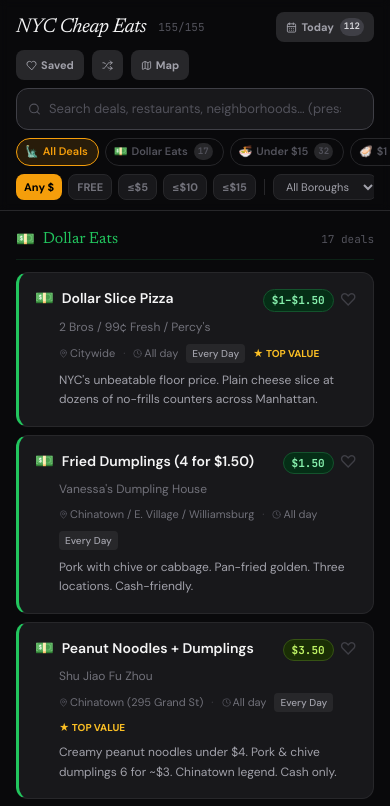
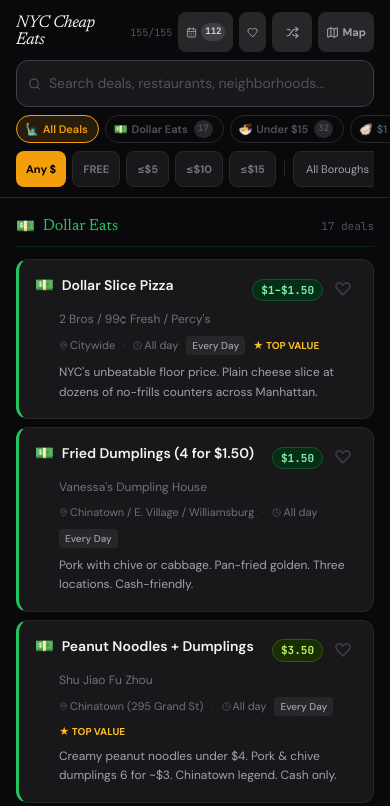
Before and after one commit to TraceCohenTech/nyc-cheap-eats, a Next.js app: page / in a window 390 px wide. Shown: the top 806 px of the page. Built offline with nearby package versions, Linux system fonts and the light colour scheme.

Commit message:
Mobile optimization: larger touch targets, compact header, cleaner search

```diff
--- a/app/page.tsx
+++ b/app/page.tsx
@@ -90,7 +90,7 @@
           <button
             onClick={e => { e.stopPropagation(); onToggleSave(d.s); }}
             aria-label={isSaved ? "Unsave" : "Save"}
-            className={`text-[17px] leading-none transition-all ${isSaved ? "text-red-400" : "text-zinc-700 hover:text-zinc-400"}`}
+            className={`text-[18px] leading-none transition-all p-1 -m-1 min-w-[36px] min-h-[36px] flex items-center justify-center ${isSaved ? "text-red-400" : "text-zinc-700 hover:text-zinc-400"}`}
           >
             {isSaved ? "♥" : "♡"}
           </button>
@@ -310,18 +310,18 @@
         <div className="max-w-2xl mx-auto px-4">
 
           {/* Row 1: Brand + quick actions */}
-          <div className="flex items-center gap-2 pt-3 pb-2 flex-wrap">
-            <h1 className="font-serif italic text-[20px] text-zinc-100 leading-none tracking-tight mr-1">
+          <div className="flex items-center gap-1.5 pt-3 pb-2">
+            <h1 className="font-serif italic text-[17px] sm:text-[20px] text-zinc-100 leading-none tracking-tight">
               NYC Cheap Eats
             </h1>
-            <span className="font-mono text-[11px] text-zinc-600 mr-auto">
+            <span className="font-mono text-[10px] text-zinc-600 mr-auto">
               {filtered.length}/{DEALS.length}
             </span>
 
             {/* Today toggle */}
             <button
               onClick={() => setTodayOnly(v => !v)}
-              className={`flex items-center gap-1 px-2.5 py-1.5 rounded-lg text-[11px] font-bold transition-all min-h-[30px] ${
+              className={`flex items-center gap-1 px-2 py-1 sm:px-2.5 sm:py-1.5 rounded-lg text-[11px] font-bold transition-all min-h-[40px] ${
                 todayOnly
                   ? "bg-green-500 text-black"
                   : "bg-zinc-800 text-zinc-400 hover:bg-zinc-700"
@@ -329,9 +329,9 @@
               title={`${todayCount} deals on ${todayName}`}
             >
               <CalendarDays size={11} />
-              {todayOnly ? todayName : "Today"}
+              <span className="hidden xs:inline sm:inline">{todayOnly ? todayName : "Today"}</span>
               {!todayOnly && (
-                <span className="bg-zinc-700 text-zinc-300 text-[9px] px-1 py-0.5 rounded-full font-mono ml-0.5">
+                <span className="bg-zinc-700 text-zinc-300 text-[9px] px-1 py-0.5 rounded-full font-mono">
                   {todayCount}
                 </span>
               )}
@@ -340,7 +340,7 @@
             {/* Saved toggle */}
             <button
               onClick={() => setSavedOnly(v => !v)}
-              className={`flex items-center gap-1 px-2.5 py-1.5 rounded-lg text-[11px] font-bold transition-all min-h-[30px] ${
+              className={`flex items-center gap-1 px-2 py-1 sm:px-2.5 sm:py-1.5 rounded-lg text-[11px] font-bold transition-all min-h-[40px] ${
                 savedOnly
                   ? "bg-red-500 text-white"
                   : "bg-zinc-800 text-zinc-400 hover:bg-zinc-700"
@@ -348,9 +348,9 @@
               title="Your saved deals"
             >
               <Heart size={11} className={savedOnly ? "fill-current" : ""} />
-              Saved
+              <span className="hidden xs:inline sm:inline">Saved</span>
               {saved.size > 0 && (
-                <span className={`text-[9px] px-1 py-0.5 rounded-full font-mono ml-0.5 ${savedOnly ? "bg-red-800 text-red-200" : "bg-zinc-700 text-zinc-300"}`}>
+                <span className={`text-[9px] px-1 py-0.5 rounded-full font-mono ${savedOnly ? "bg-red-800 text-red-200" : "bg-zinc-700 text-zinc-300"}`}>
                   {saved.size}
                 </span>
               )}
@@ -359,20 +359,20 @@
             {/* Surprise */}
             <button
               onClick={pickSurprise}
-              className="flex items-center gap-1 px-2.5 py-1.5 rounded-lg text-[11px] font-bold bg-zinc-800 text-zinc-400 hover:bg-amber-500 hover:text-black transition-all min-h-[30px]"
+              className="flex items-center justify-center w-10 rounded-lg text-[11px] font-bold bg-zinc-800 text-zinc-400 hover:bg-amber-500 hover:text-black transition-all min-h-[40px]"
               title="Random deal"
             >
-              <Shuffle size={11} />
+              <Shuffle size={13} />
             </button>
 
             {/* Map toggle */}
             <button
               onClick={() => setShowMap(v => !v)}
-              className={`flex items-center gap-1 px-2.5 py-1.5 rounded-lg text-[11px] font-bold transition-all min-h-[30px] ${
+              className={`flex items-center gap-1 px-2 py-1 sm:px-2.5 sm:py-1.5 rounded-lg text-[11px] font-bold transition-all min-h-[40px] ${
                 showMap ? "bg-amber-500 text-black" : "bg-zinc-800 text-zinc-400 hover:bg-zinc-700"
               }`}
             >
-              {showMap ? <AlignJustify size={11} /> : <MapIcon size={11} />}
+              {showMap ? <AlignJustify size={13} /> : <MapIcon size={13} />}
               {showMap ? "List" : "Map"}
             </button>
           </div>
@@ -384,8 +384,8 @@
               ref={searchRef}
               value={q}
               onChange={e => setQ(e.target.value)}
-              placeholder='Search deals, restaurants, neighborhoods… (press / to focus)'
-              className="w-full pl-8 pr-8 py-2.5 bg-zinc-900 border border-zinc-700 rounded-xl text-[13px] text-zinc-100 placeholder-zinc-600 outline-none focus:border-amber-500 transition-colors"
+              placeholder="Search deals, restaurants, neighborhoods…"
+              className="w-full pl-8 pr-8 py-3 bg-zinc-900 border border-zinc-700 rounded-xl text-[14px] text-zinc-100 placeholder-zinc-600 outline-none focus:border-amber-500 transition-colors"
             />
             {q && (
               <button onClick={() => setQ("")} className="absolute right-2.5 top-1/2 -translate-y-1/2 text-zinc-500 hover:text-zinc-300">
@@ -436,7 +436,7 @@
               <button
                 key={p.value}
                 onClick={() => setMaxPrice(p.value)}
-                className={`flex-shrink-0 px-2 py-1 rounded-lg text-[11px] font-bold transition-all min-h-[26px] whitespace-nowrap ${
+                className={`flex-shrink-0 px-2.5 py-1.5 rounded-lg text-[11px] font-bold transition-all min-h-[36px] whitespace-nowrap ${
                   maxPrice === p.value
                     ? "bg-amber-500 text-black"
                     : "bg-zinc-900 border border-zinc-800 text-zinc-500 hover:border-zinc-600 hover:text-zinc-300"
@@ -451,7 +451,7 @@
             <select
               value={bor}
               onChange={e => setBor(e.target.value)}
-              className="flex-shrink-0 px-2 py-1 bg-zinc-900 border border-zinc-800 rounded-lg text-[11px] text-zinc-400 cursor-pointer outline-none focus:border-amber-500"
+              className="flex-shrink-0 px-2 py-2 bg-zinc-900 border border-zinc-800 rounded-lg text-[11px] text-zinc-400 cursor-pointer outline-none focus:border-amber-500 min-h-[36px]"
             >
               {["All Boroughs","Manhattan","Brooklyn","Queens","Bronx","Staten Island","Citywide"].map(b => (
                 <option key={b}>{b}</option>
@@ -460,7 +460,7 @@
             <select
               value={sort}
               onChange={e => setSort(e.target.value)}
-              className="flex-shrink-0 px-2 py-1 bg-zinc-900 border border-zinc-800 rounded-lg text-[11px] text-zinc-400 cursor-pointer outline-none focus:border-amber-500"
+              className="flex-shrink-0 px-2 py-2 bg-zinc-900 border border-zinc-800 rounded-lg text-[11px] text-zinc-400 cursor-pointer outline-none focus:border-amber-500 min-h-[36px]"
             >
               <option value="cat">Category</option>
               <option value="price">Price ↑</option>
@@ -471,9 +471,9 @@
             {hasFilters && (
               <button
                 onClick={clearAll}
-                className="flex-shrink-0 flex items-center gap-1 text-[10px] text-zinc-500 hover:text-zinc-300 transition-colors px-1"
+                className="flex-shrink-0 flex items-center gap-1 text-[10px] text-zinc-500 hover:text-zinc-300 transition-colors px-2 min-h-[36px]"
               >
-                <X size={10} /> clear
+                <X size={11} /> clear
               </button>
             )}
           </div>
```
